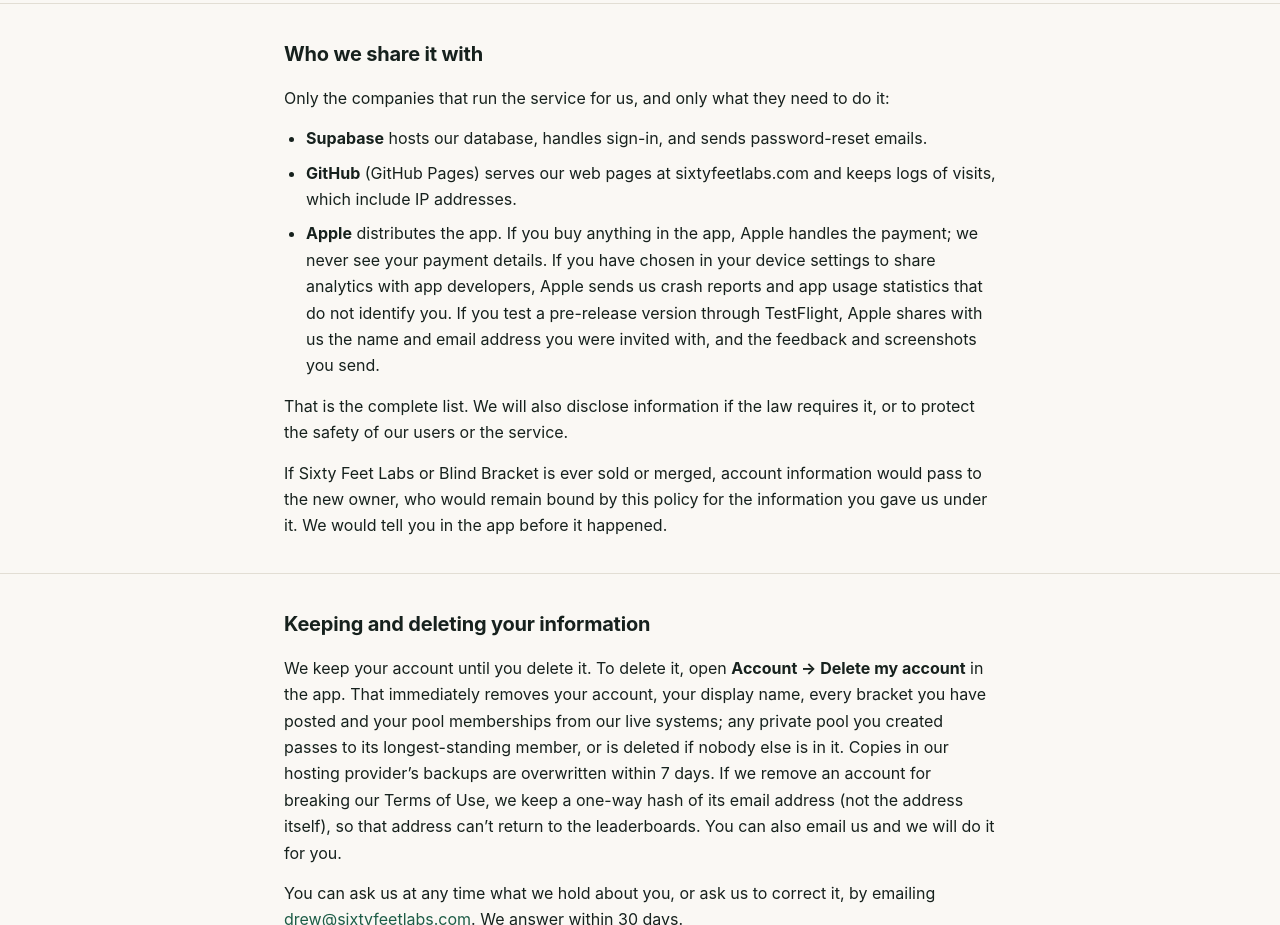
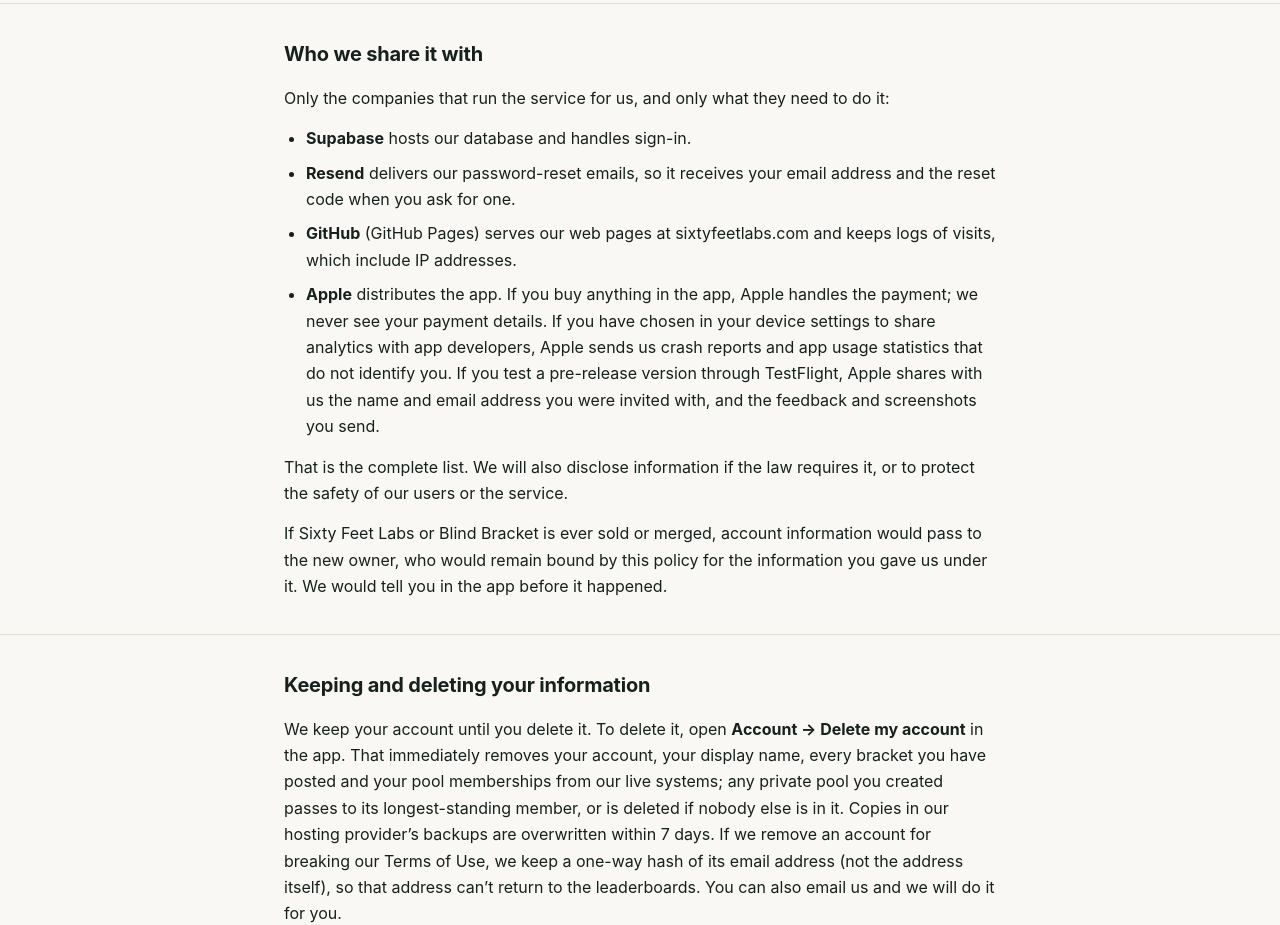
Before and after one commit to dafirestone/sixtyfeetlabs-site, a plain HTML site: page blind-bracket/privacy/index.html in a window 1280 px wide. Shown: the part 2140-3065 px from the top of the page. Drawn offline with Linux system fonts and the light colour scheme.

Commit message:
Privacy: name Resend as the reset-email sender

```diff
--- a/blind-bracket/privacy/index.html
+++ b/blind-bracket/privacy/index.html
@@ -139,7 +139,8 @@
       <h2>Who we share it with</h2>
       <p>Only the companies that run the service for us, and only what they need to do it:</p>
       <ul>
-        <li><strong>Supabase</strong> hosts our database, handles sign-in, and sends password-reset emails.</li>
+        <li><strong>Supabase</strong> hosts our database and handles sign-in.</li>
+        <li><strong>Resend</strong> delivers our password-reset emails, so it receives your email address and the reset code when you ask for one.</li>
         <li><strong>GitHub</strong> (GitHub Pages) serves our web pages at sixtyfeetlabs.com and keeps logs of visits, which include IP addresses.</li>
         <li><strong>Apple</strong> distributes the app. If you buy anything in the app, Apple handles the payment; we never see your payment details. If you have chosen in your device settings to share analytics with app developers, Apple sends us crash reports and app usage statistics that do not identify you. If you test a pre-release version through TestFlight, Apple shares with us the name and email address you were invited with, and the feedback and screenshots you send.</li>
       </ul>
```
